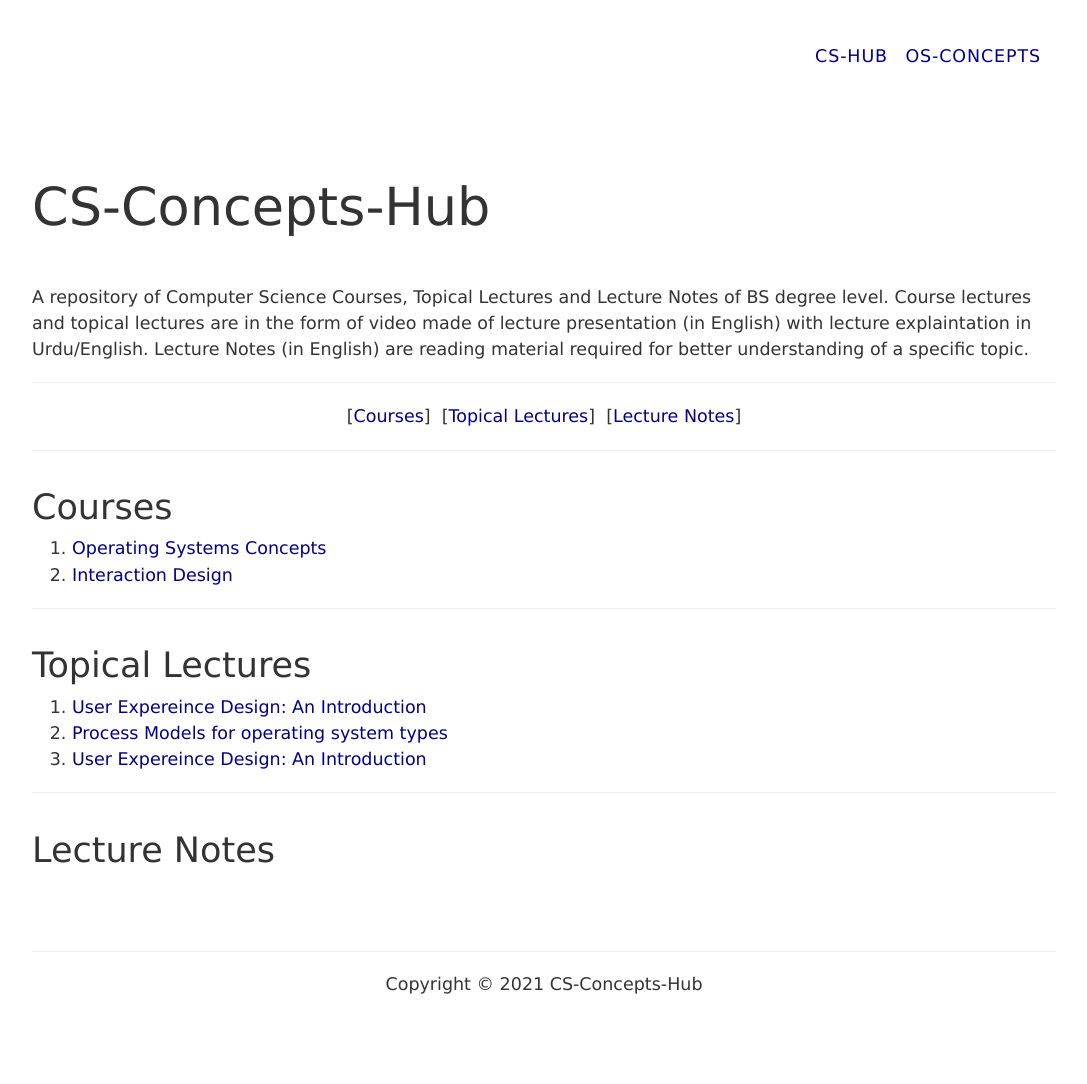
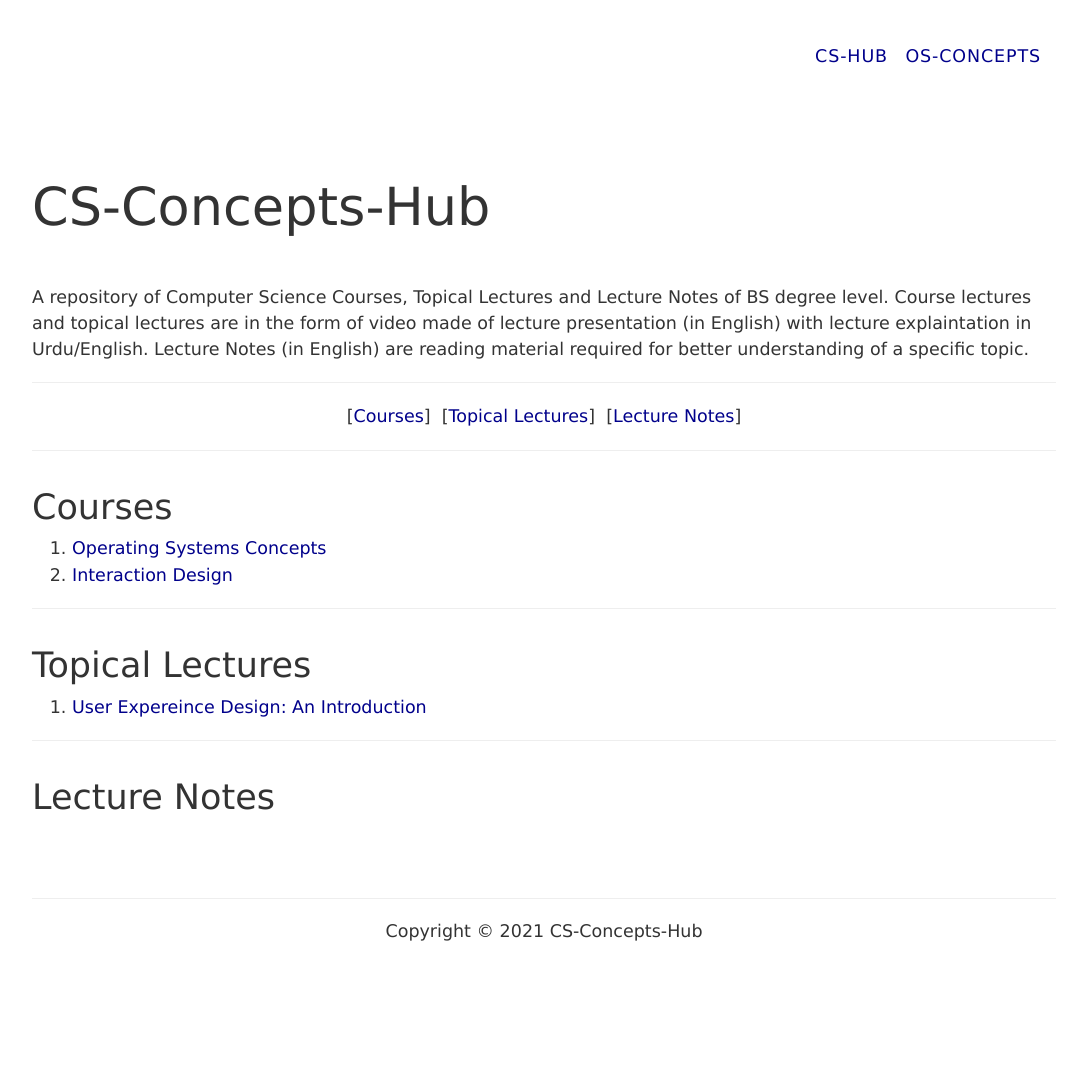
Before and after one commit to CS-Concepts-hub/CS-Concepts-hub, a Jekyll site: the page built from index.html, in a window 1280 px wide. Shown: the whole page, without its empty margins (96-1183 px from the left). Built offline with Jekyll 4.4.1, drawn with Linux system fonts in a browser that asks for light colours; after the commit the page ends 1032 px from its top, so only the background shows below that.

Commit message:
Update index.html

```diff
--- a/index.html
+++ b/index.html
@@ -27,8 +27,6 @@ weight: 0
 		<hr>
 		<h2 class="title" id="lectures">Topical Lectures</h2>
 		<ol>
-			<li><a href="https://youtu.be/nhVKVovL9MI">User Expereince Design: An Introduction</a></li>
-			<li><a href="https://www.youtube.com/watch?v=_EEiHdq4jvk" target="youtube">Process Models for operating system types</a></li>
 			<li><a href="https://www.youtube.com/watch?v=nhVKVovL9MI" target="youtube">User Expereince Design: An Introduction</a></li>
 		</ol>
 		<hr>
```
